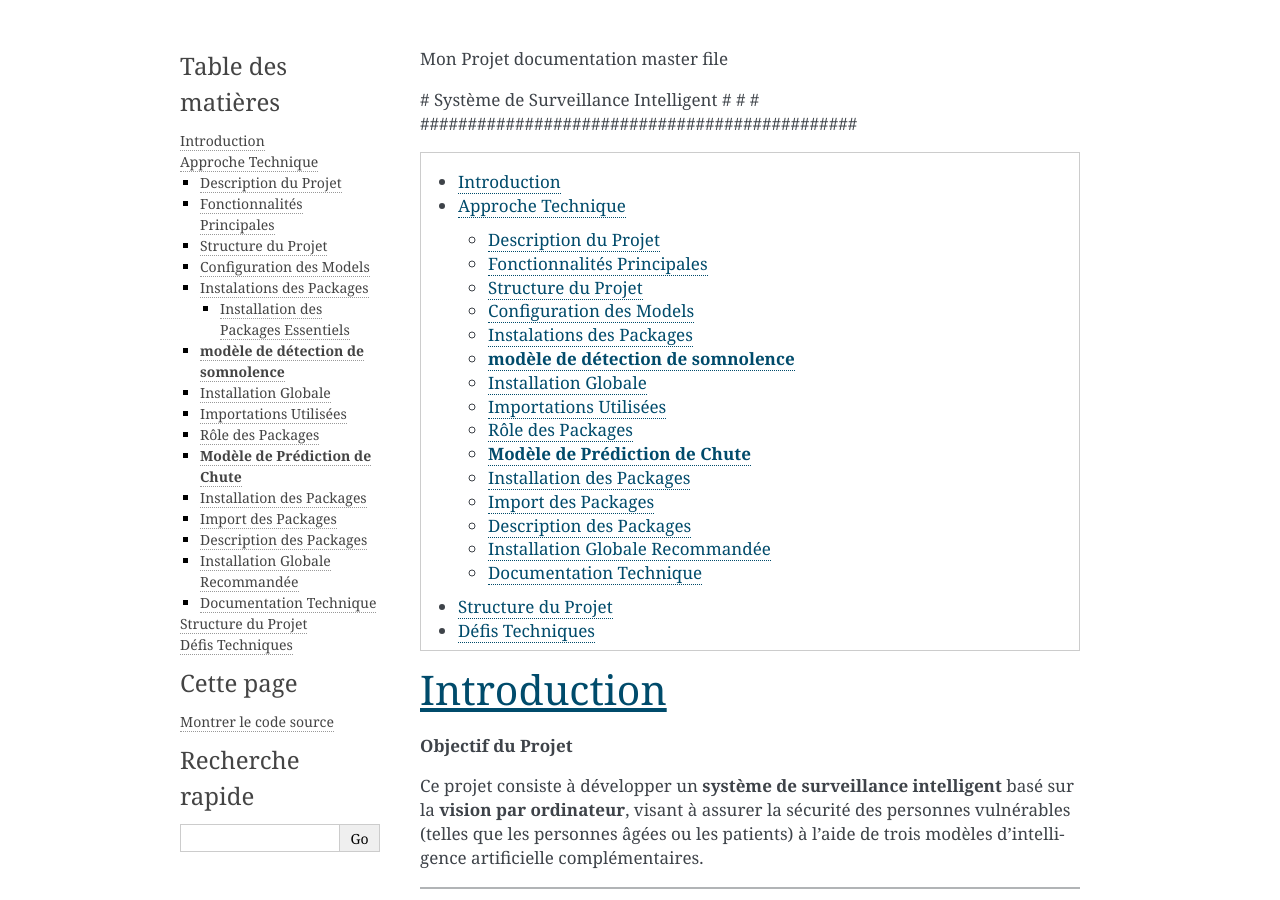
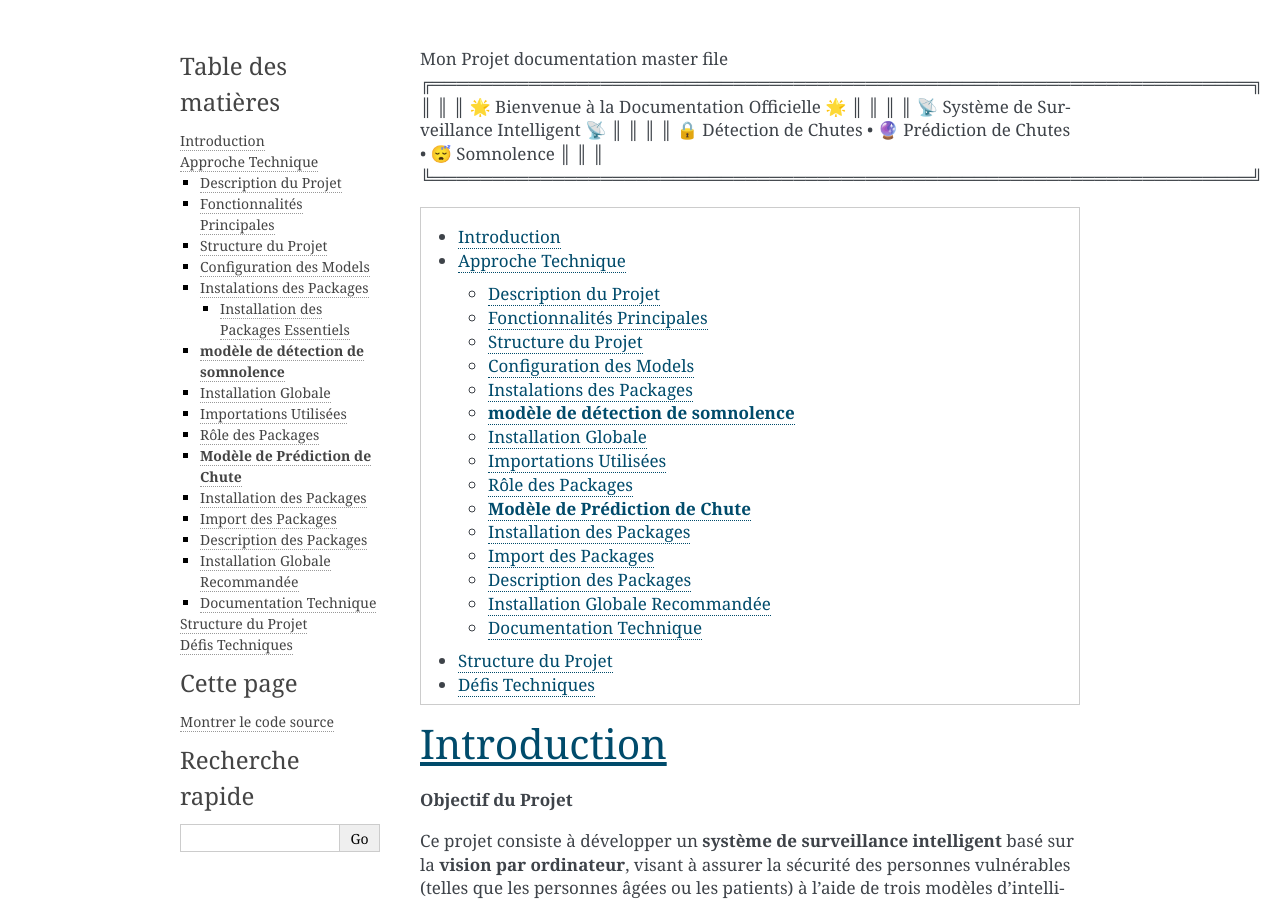
Before and after one commit to SouleymaneDiallo04/Syst-me-de-Surveillance-de-la-posture, a Sphinx documentation site: the page built from docs/source/index.rst, in a window 1280 px wide and 900 px high. Built offline with Sphinx 7.4.7, drawn with Linux system fonts in a browser that asks for light colours.

Commit message:
Mise à jour des docstrings et du code

```diff
--- a/docs/source/index.rst
+++ b/docs/source/index.rst
@@ -1,11 +1,13 @@
 Mon Projet documentation master file
-
-##############################################
-#                                            #
-#   Bienvenue à la documentation du projet   #
-#      Système de Surveillance Intelligent    #
-#                                            #
-##############################################
+╔════════════════════════════════════════════════════════════════════╗
+║                                                                    ║
+║          🌟 Bienvenue à la Documentation Officielle 🌟             ║
+║                                                                    ║
+║           📡 Système de Surveillance Intelligent 📡               ║
+║                                                                    ║
+║   🔒 Détection de Chutes • 🔮 Prédiction de Chutes • 😴 Somnolence   ║
+║                                                                    ║
+╚════════════════════════════════════════════════════════════════════╝
 
 .. contents::
    :depth: 2
```
